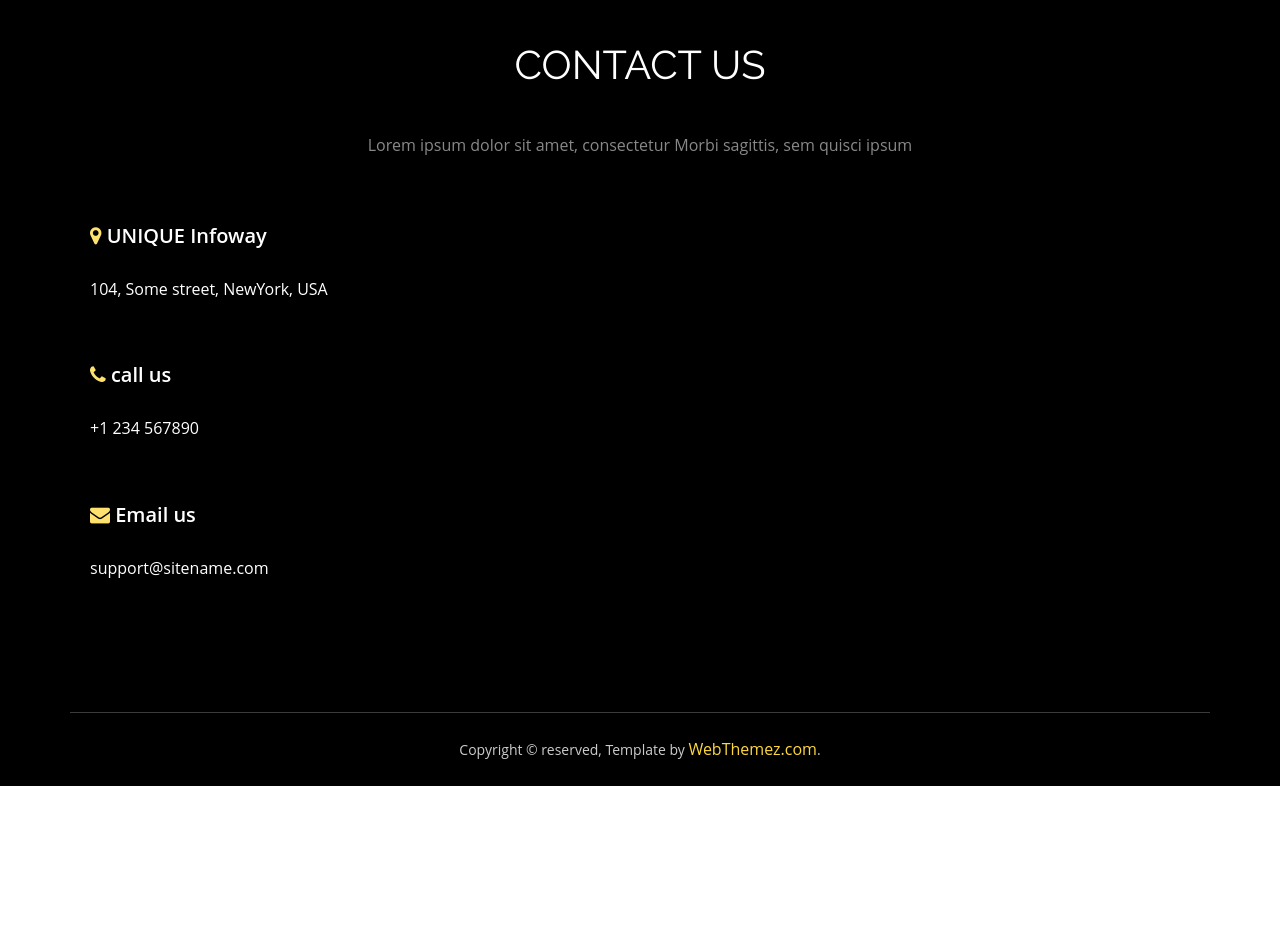
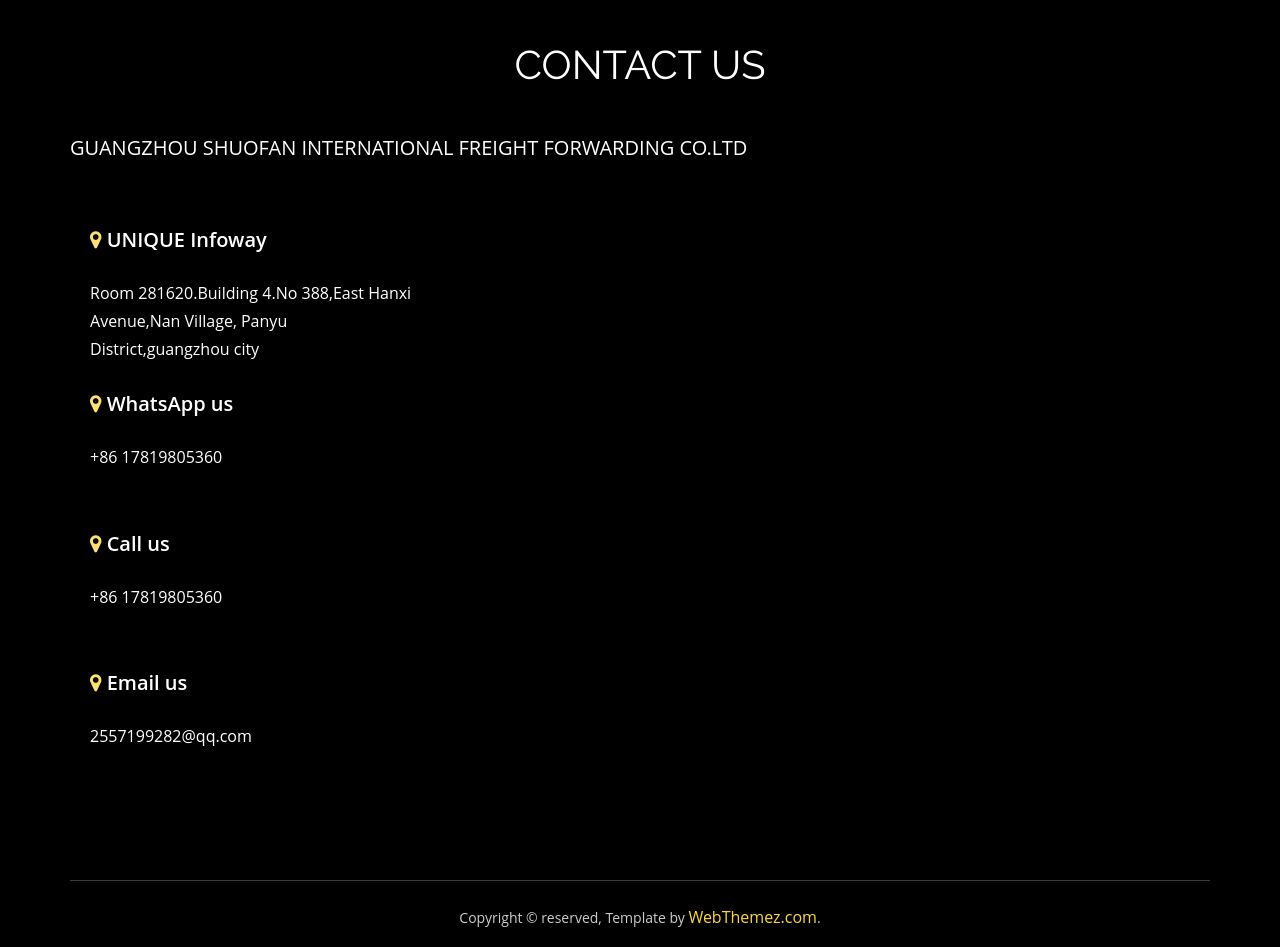
Before and after one commit to lyy2638160/lyy2638160.github.io, a plain HTML site: page index.html in a window 1280 px wide. Shown: the part 2620-3567 px from the top of the page. Before the commit the page ends 3406 px from the top, so only its background shows below. Drawn offline with Linux system fonts and the light colour scheme.

Commit message:
修正联系信息

```diff
--- a/css/style.css
+++ b/css/style.css
@@ -1061,6 +1061,12 @@ a.contact_btn:hover {
     font-size: 40px;
     color: #ffffff;
     margin: 0 0 50px 0;
+    text-transform: uppercase;
+}
+
+.contact_section h4 {
+    font-size: 20px;
+    color: #ffffff;
     text-transform: uppercase;
 }
 
--- a/i18n/en.json
+++ b/i18n/en.json
@@ -41,10 +41,12 @@
     {"名称": "04 Road transportation", "介绍": "Develop the truck transportation service, and make full use of all kinds of transportation vehicles to provide flexible trunk transportation services for customers. Provide integrated services for regional chains, door-to-door, special, and professional customers. ."}
   ],
   "联系我们": "Contact Us",
-  "联系简介": "The WhatsApp number of our sales manager is +86 17819805360",
-  "联系地址": "GUANGZHOU SHUOFAN INTERNATIONAL FREIGHT FORWARDING CO.LTD",
+  "联系简介": "GUANGZHOU SHUOFAN INTERNATIONAL FREIGHT FORWARDING CO.LTD",
+  "联系地址": "UNIQUE Infoway",
   "地址内容": "Room 281620.Building 4.No 388,East Hanxi Avenue,Nan Village, Panyu District,guangzhou city",
-  "联系电话": "call us",
+  "WhatsApp号码": "WhatsApp us",
+  "WhatsApp内容": "+86 17819805360",
+  "联系电话": "Call us",
   "电话内容": "+86 17819805360",
   "电子邮箱": "Email us",
   "邮箱地址": "2557199282@qq.com"
--- a/index.html
+++ b/index.html
@@ -185,7 +185,7 @@
       <section class="page_section contact" id="contact">
         <div class="contact_section">
           <h2>Contact Us</h2>
-          <h6>Lorem ipsum dolor sit amet, consectetur Morbi sagittis, sem quisci ipsum</h6>
+          <h4>Lorem ipsum dolor sit amet, consectetur Morbi sagittis, sem quisci ipsum</h4>
 
         </div>
         <div class="row">
@@ -194,6 +194,10 @@
               <div class="detail">
                 <h4><span><i class="contact_icon fa fa-map-marker"></i></span> UNIQUE Infoway</h4>
                 <p>104, Some street, NewYork, USA</p>
+              </div>
+              <div class="detail">
+                <h4><i class="contact_icon fa fa-wahtsapp"></i> WhatsApp us</h4>
+                <p>support@sitename.com</p>
               </div>
               <br/>
               <div class="detail">
--- a/js/i18n.js
+++ b/js/i18n.js
@@ -50,6 +50,16 @@ function applyTranslations() {
         nodes[i].innerHTML =
         `<h3 class="animated fadeInUp wow">${translations.服务项目[i].名称}</h3><p class="animated fadeInDown wow">${translations.服务项目[i].介绍}</p>`;
     }
+
+    // 联系我们
+    document.querySelector('.contact_section h2').textContent = translations.联系我们;
+    document.querySelector('.contact_section h4').textContent = translations.联系简介;
+        // 服务项目
+    nodes = document.querySelectorAll('.contact_info .detail')
+    nodes[0].innerHTML = `<h4><span><i class="contact_icon fa fa-map-marker"></i></span> ${translations.联系地址}</h4><p>${translations.地址内容}</p>`
+    nodes[1].innerHTML = `<h4><span><i class="contact_icon fa fa-map-marker"></i></span> ${translations.WhatsApp号码}</h4><p>${translations.WhatsApp内容}</p>`
+    nodes[2].innerHTML = `<h4><span><i class="contact_icon fa fa-map-marker"></i></span> ${translations.联系电话}</h4><p>${translations.电话内容}</p>`
+    nodes[3].innerHTML = `<h4><span><i class="contact_icon fa fa-map-marker"></i></span> ${translations.电子邮箱}</h4><p>${translations.邮箱地址}</p>`
 }
 
 // 初始化语言
```
Also changed, not shown: i18n/zh.json (+8 -6 lines).
